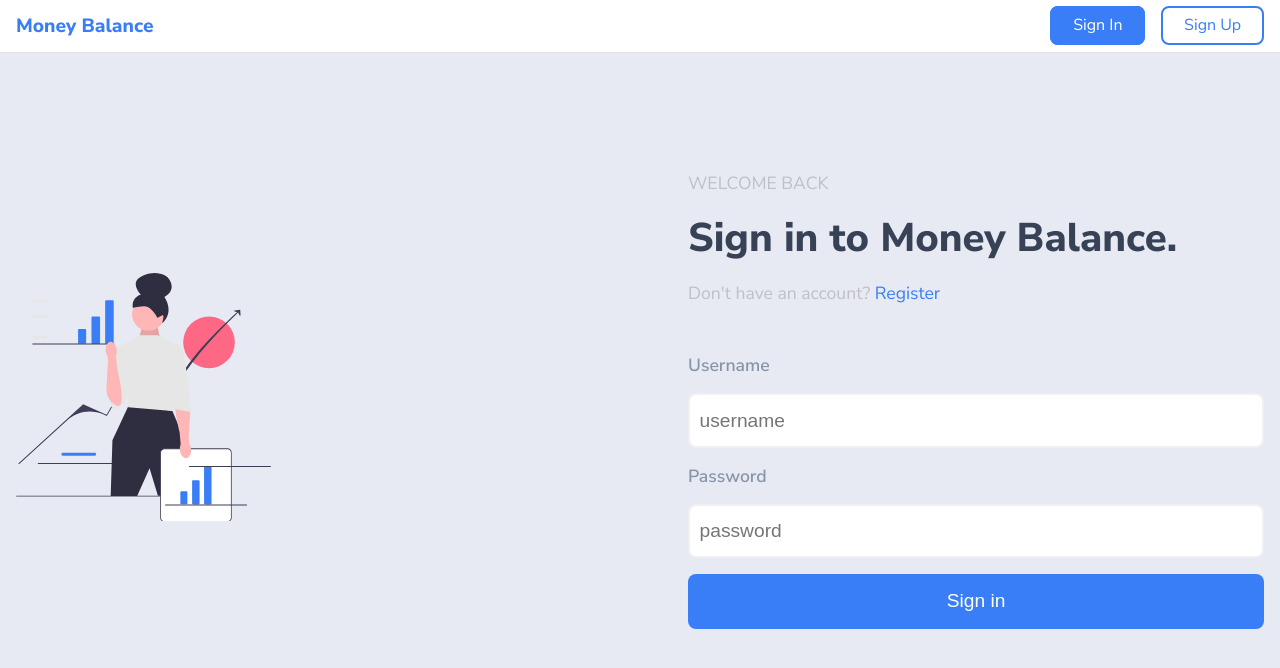
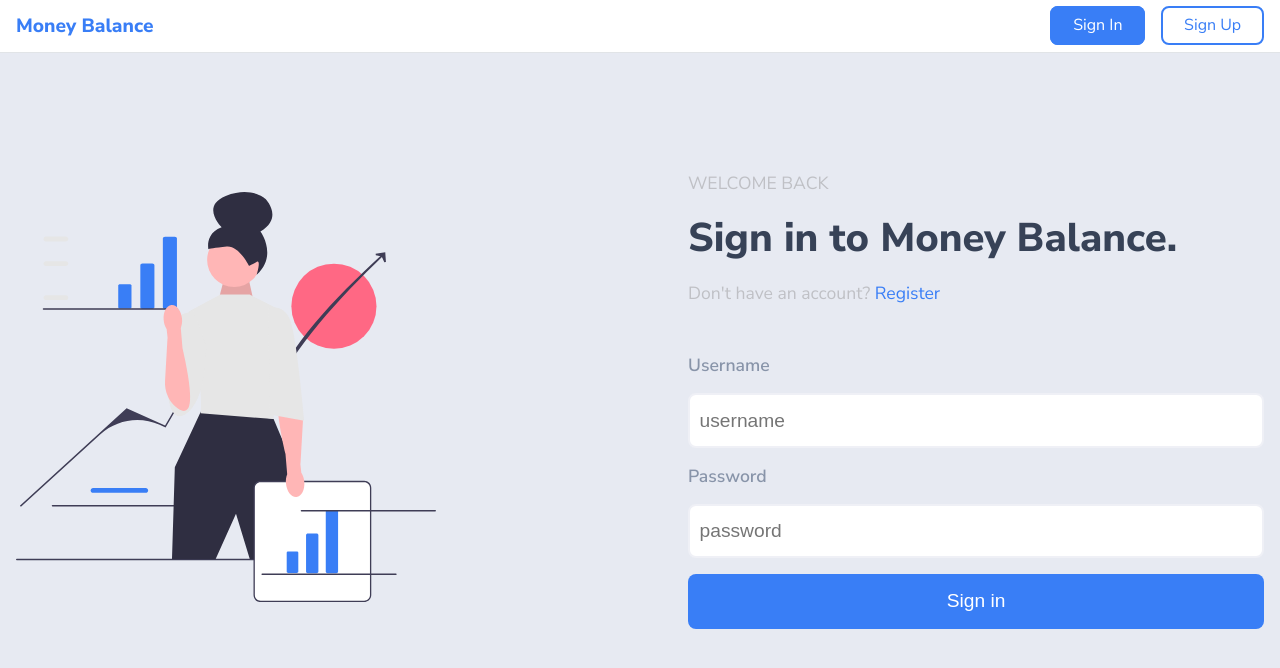
Before and after one commit to wojtek99955/money-balance, a React (Vite) app in the folder client/: page /sign-in in a window 1280 px wide. Shown: the top 668 px of the page. Built offline with nearby package versions, Linux system fonts and the light colour scheme.

Commit message:
update style

```diff
--- a/client/src/components/auth/AuthStyles.ts
+++ b/client/src/components/auth/AuthStyles.ts
@@ -77,7 +77,7 @@ export const FormWrapper = styled.div`
 `;
 
 export const SvgContainer = styled.div`
-  width: 85%;
+  width: 140%;
   max-width: 700px;
   @media ${device.tablet} {
     display: block;
@@ -99,7 +99,7 @@ export const Description = styled.div`
   p {
     color: ${({ theme }) => theme.colors.grey};
     padding: 2rem 0;
-    width: 70%;
+    width: 100%;
     font-size: 1.1rem;
   }
   margin-bottom: 10rem;
```
